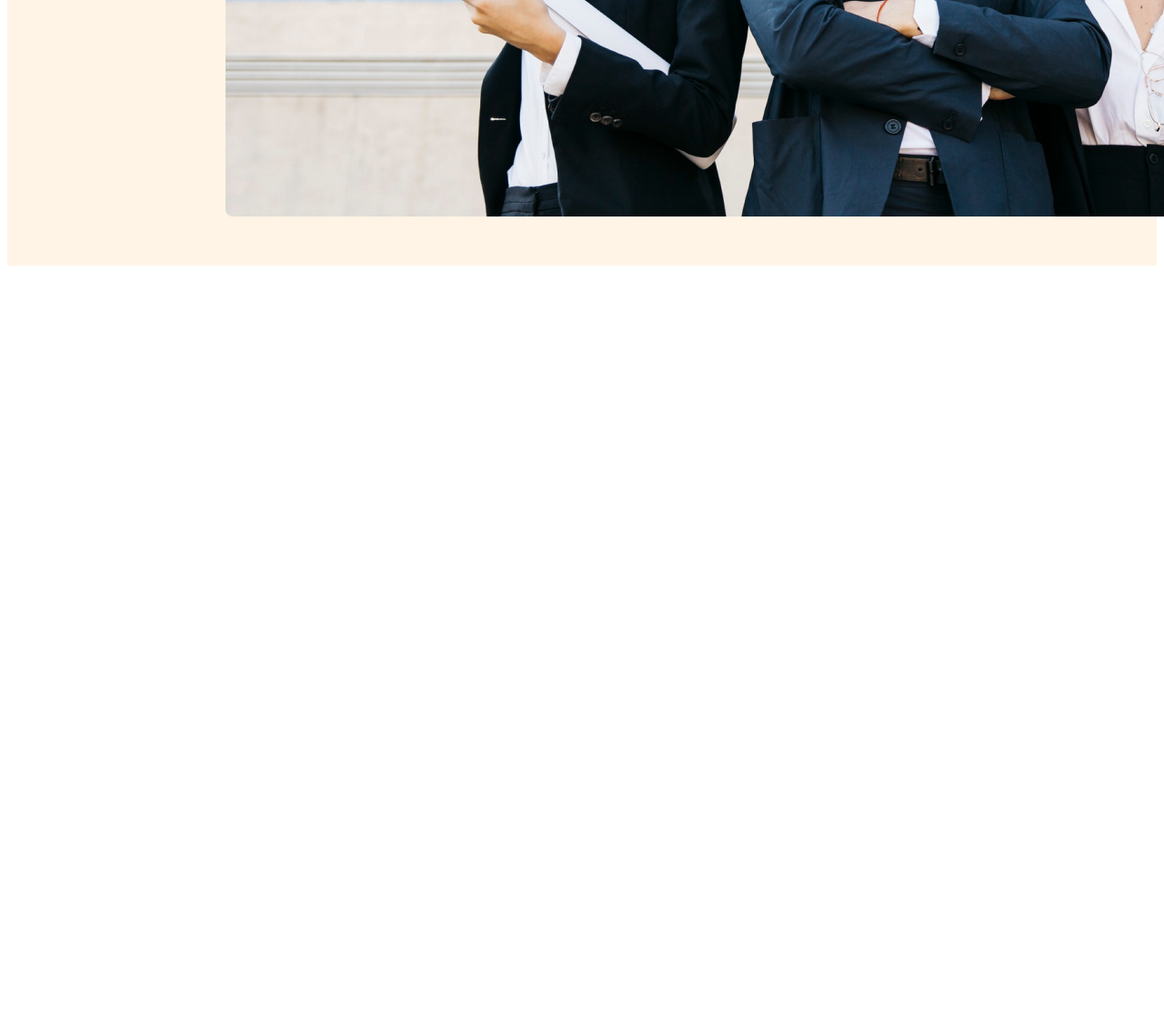
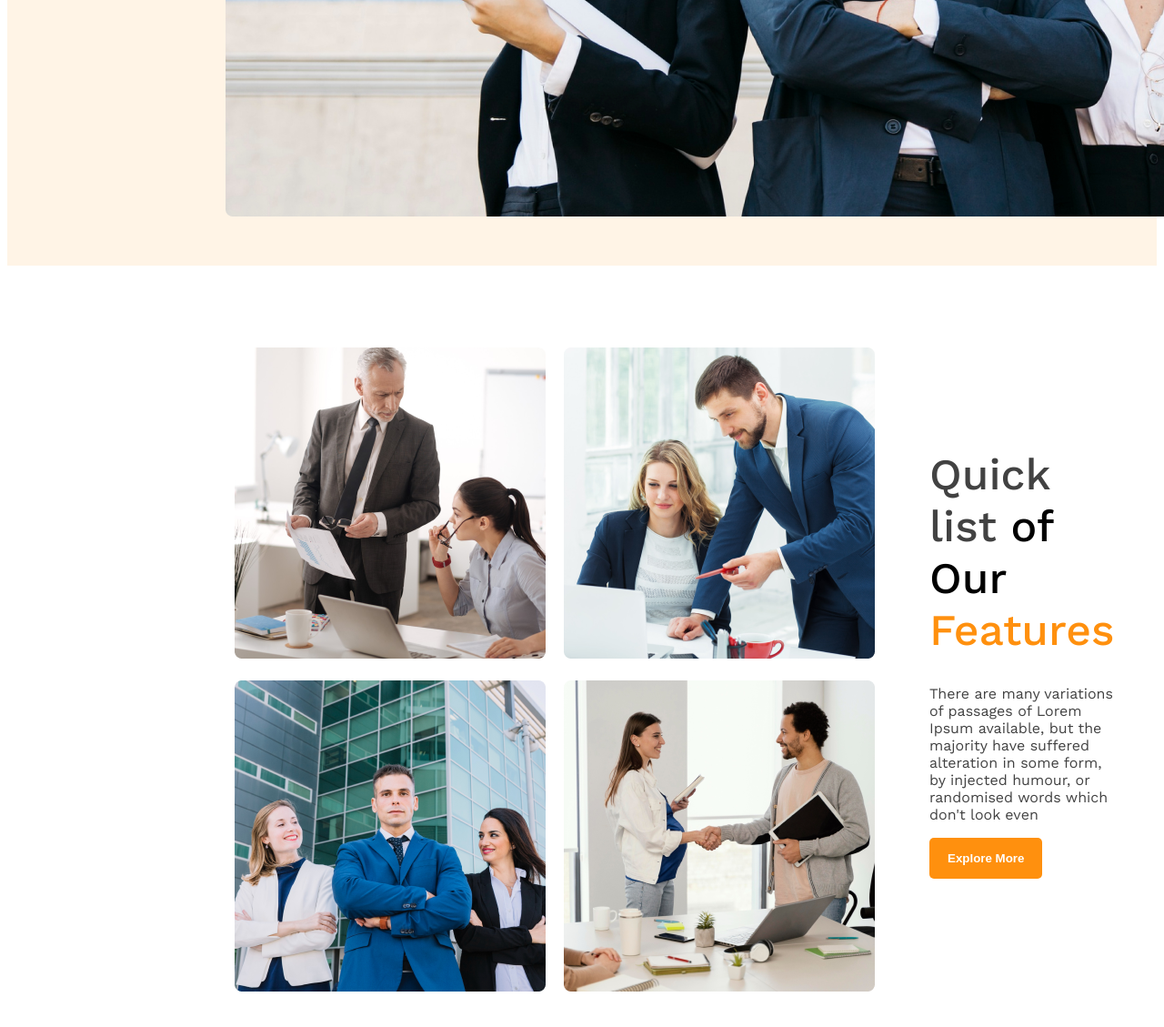
Before and after one commit to zami26/g3-architects, a plain HTML site: page index.html in a window 1280 px wide. Shown: the part 1049-2178 px from the top of the page at 91% size. Before the commit the page ends 1349 px from the top, so only its background shows below. Drawn offline with nearby package versions, Linux system fonts and the light colour scheme.

Commit message:
team part done

```diff
--- a/css/style.css
+++ b/css/style.css
@@ -1,56 +1,89 @@
 /* Font family importing from google font */
 @import url('https://fonts.googleapis.com/css2?family=Work+Sans:ital,wght@0,100..900;1,100..900&display=swap');
-body{
+
+body {
     font-family: "Work Sans", sans-serif;
 }
 
-header{
+header {
     background-color: rgba(255, 144, 14, 0.10);
     padding: 50px 240px;
 }
-nav{
-display: flex;
-justify-content: space-between;
+
+nav {
+    display: flex;
+    justify-content: space-between;
 }
-.nav-title{
+
+.nav-title {
     font-size: 2.8rem;
     font-weight: 700;
 }
-ul{
+
+ul {
     display: flex;
     align-items: center;
 }
-li{
+
+li {
     list-style: none;
     margin-left: 30px;
     font-weight: 500;
     font-size: 1rem;
 }
-a{
+
+a {
     text-decoration: none;
     color: #424242;
 }
+.color{
+    color: #424242;
+}
 
-.banner{
+.banner {
     text-align: center;
     width: 800px;
-    margin:0px auto ;
+    margin: 0px auto;
 }
-.banner-title{
-    font-size:4rem ;
+
+.banner-title {
+    font-size: 4rem;
     font-weight: 700;
     color: #131313;
 }
 
-.banner-text{
+.banner-text {
     color: #727272;
 }
-.btn-primary{
-    background-color: orange;
+
+.btn-primary {
+    background-color: #FF900E;
     color: white;
     font-weight: 600;
-    padding:15px 20px;
-    border:0px;
+    padding: 15px 20px;
+    border: 0px;
     border-radius: 5px;
     margin-bottom: 50px;
 }
+
+.team {
+    margin: 80px 240px;
+    display: flex;
+    align-items: center;
+}
+
+.team-pic {
+    display: flex;
+    margin-right: 50px;
+}
+
+.image-style {
+    margin: 10px;
+}
+.span{
+    color: #FF900E;
+}
+.text-heading{
+    font-size:3rem;
+    font-weight: 500;
+}
--- a/index.html
+++ b/index.html
@@ -22,18 +22,36 @@
         <div class="banner">
             <h1 class="banner-title">Brand New Group of Architects
             </h1>
-            <p class="banner-text">There are many variations of passages of Lorem Ipsum available, but the majority have
+            <p class="banner-text color">There are many variations of passages of Lorem Ipsum available, but the majority have
                 suffered alteration in some form, by injected humour, or randomised words which don't look even</p>
             <button class="btn-primary">
                 Explore More
             </button>
         </div>
         <img src="images/banner.png" alt="">
-
     </header>
 
     <main>
-
+        <div class="team">
+            <div class="team-pic">
+                <div>
+                    <img class="image-style" src="images/team1.png" alt="">
+                    <img class="image-style" src="images/team2.png" alt="">
+                </div>
+                <div>
+                    <img class="image-style" src="images/team3.png" alt="">
+                    <img class="image-style" src="images/team4.png" alt="">
+                </div>
+            </div>
+            <div class="team-text">
+                <h1 class="text-heading"><span class="color">
+                    Quick list
+                </span> of Our <br> <span class="span">Features</span> </h1>
+                <p class="color">There are many variations of passages of Lorem Ipsum available, but the majority have suffered
+                    alteration in some form, by injected humour, or randomised words which don't look even</p>
+                <button class="btn-primary">Explore More</button>
+            </div>
+        </div>
     </main>
 
     <footer>
```
